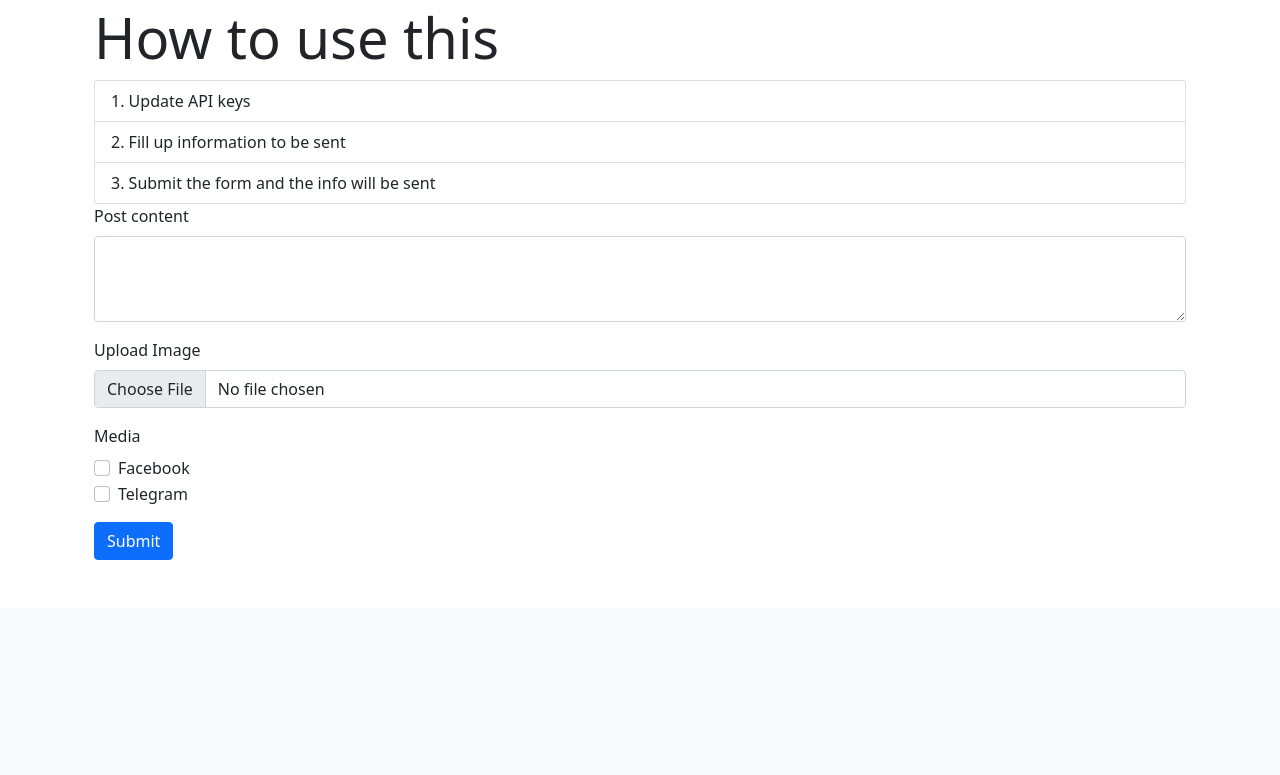
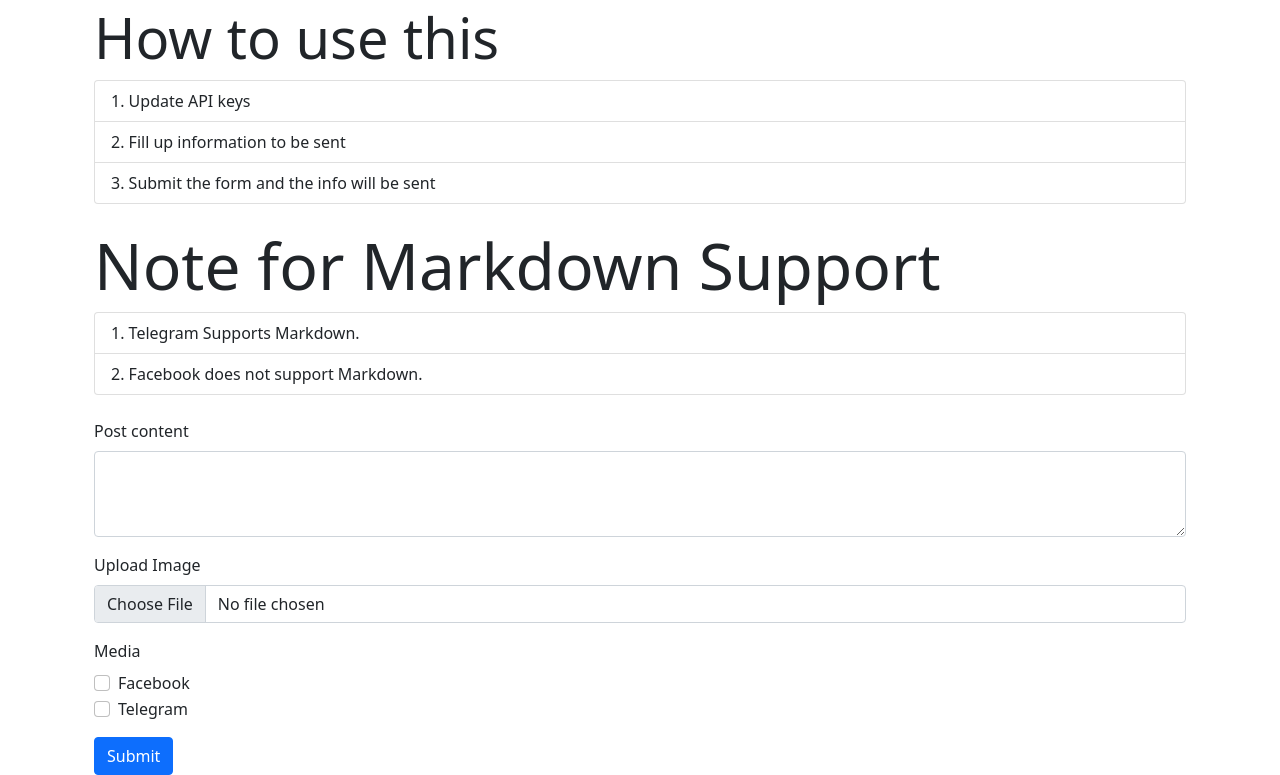
Before and after one commit to NUSGreyhats/social_media_manager, a Flask app: page / in a window 1280 px wide. Shown: the part 192-967 px from the top of the page. Before the commit the page ends 752 px from the top, so only its background shows below. Run offline with Flask 2, Linux system fonts and the light colour scheme.

Commit message:
feat: add more info to index page

```diff
--- a/templates/index.html
+++ b/templates/index.html
@@ -2,7 +2,7 @@
 {% block title %} Social Media Manager {% endblock %}
 {% macro insert_checkbox(name, form_value) %}
 <div class="form-check">
-    <input class="form-check-input" type="checkbox" value="" id="flexCheckDefault" name="{{form_value}}"/>
+    <input class="form-check-input" type="checkbox" value="" id="flexCheckDefault" name="{{form_value}}" />
     <label class="form-check-label" for="flexCheckDefault">
         {{name}}
     </label>
@@ -20,6 +20,13 @@
         <li class="list-group-item">Fill up information to be sent</li>
         <li class="list-group-item">Submit the form and the info will be sent</li>
     </ol>
+    <br />
+    <h1 class="display-3">Note for Markdown Support</h1>
+    <ol class="list-group list-group-numbered">
+        <li class="list-group-item">Telegram Supports Markdown.</li>
+        <li class="list-group-item">Facebook does not support Markdown.</li>
+    </ol>
+    <br />
     <form action="/" method="post" enctype=multipart/form-data>
         <div class="mb-3">
             <label for="content" class="form-label">Post content</label>
```
